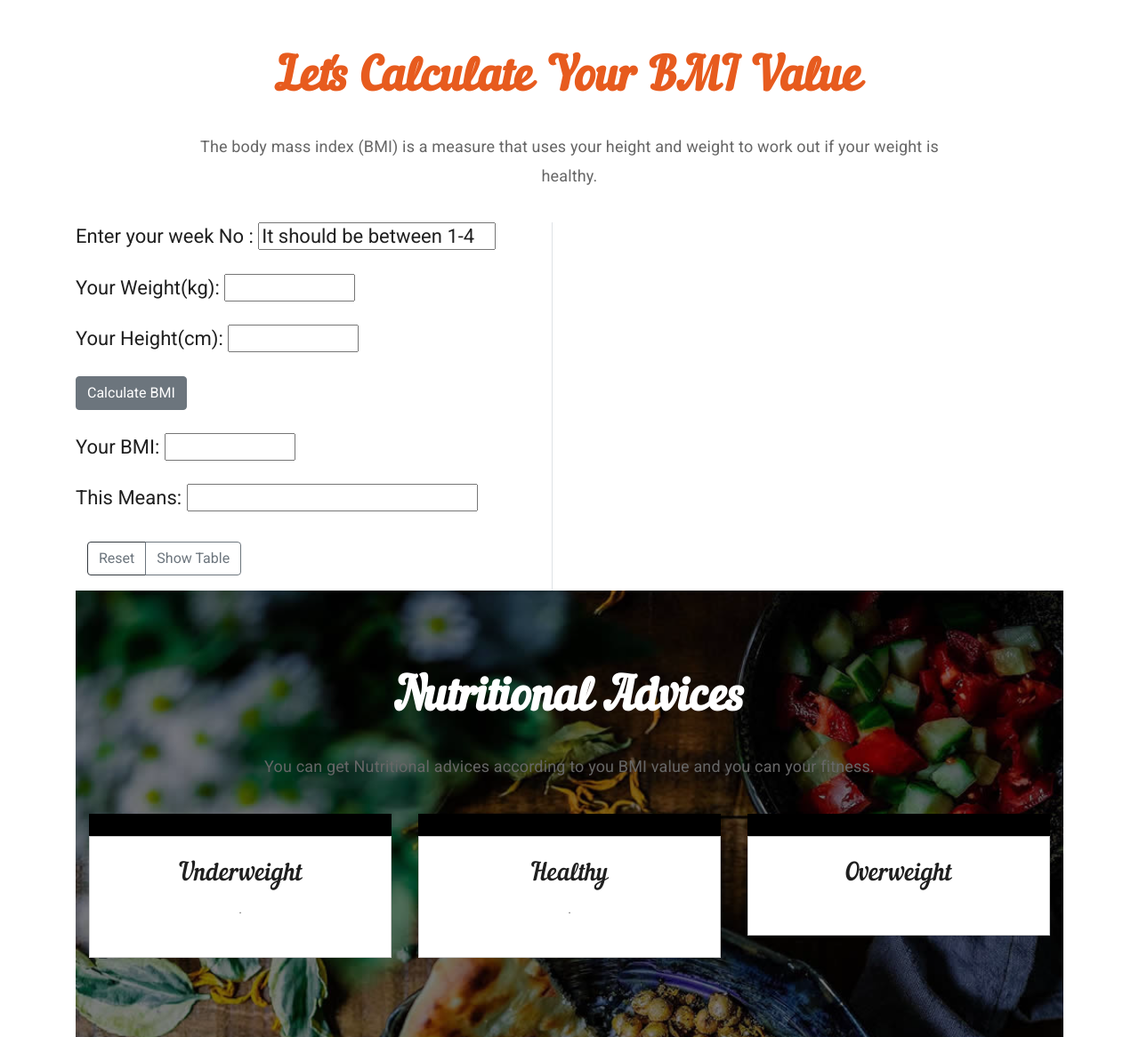
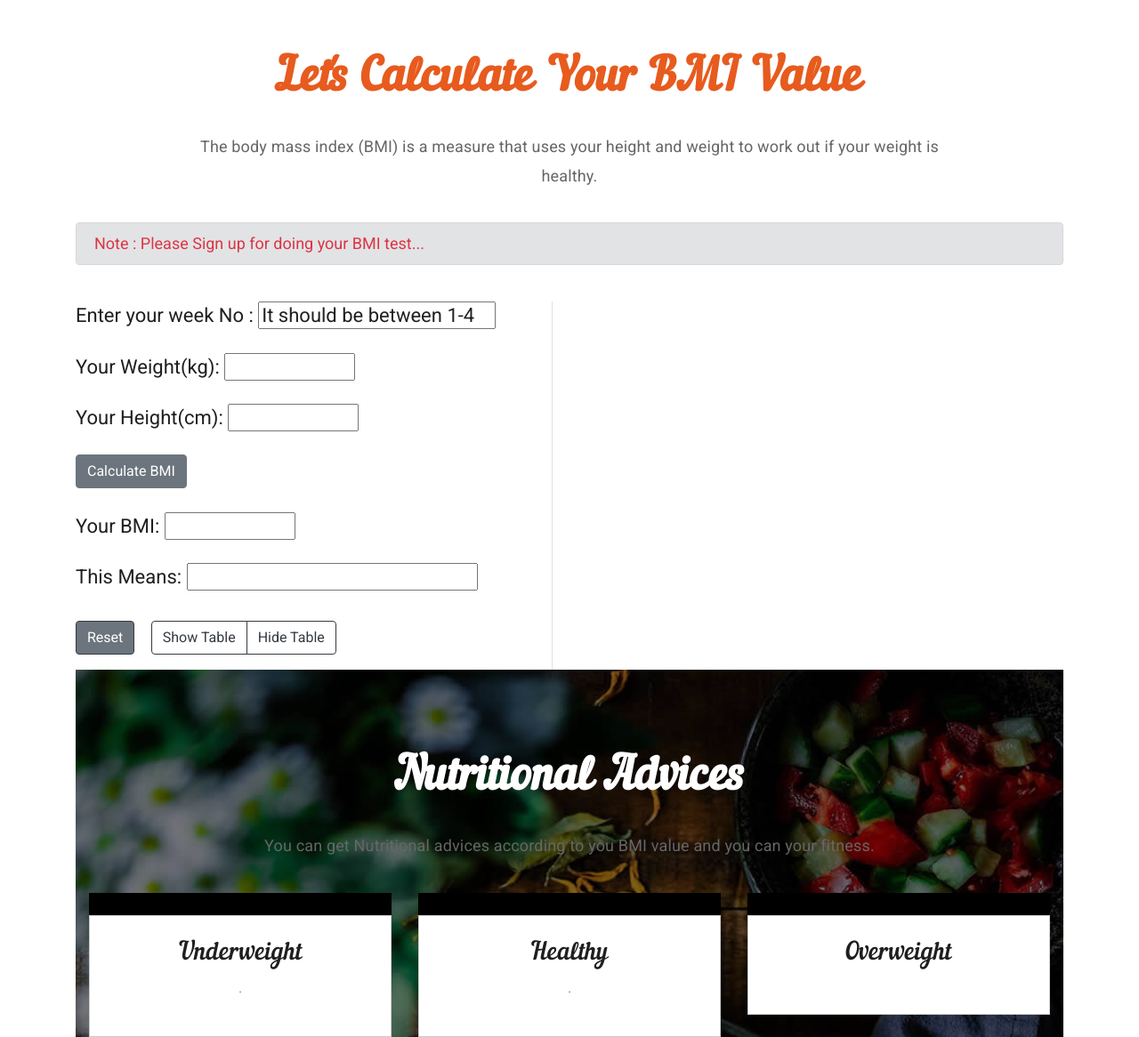
Before and after one commit to Hashininirasha/Maintain-your-fitness-due-to-COVID-19-and-stay-at-home, a PHP site: page /index.php in a window 1280 px wide. Shown: the part 2079-3245 px from the top of the page at 89% size. Run offline with PHP 8.4, Linux system fonts and the light colour scheme; the visitor is signed in with stand-in values (Sample User, id 1); a stand-in replaces the project's code that opens the database connection; some web fonts are replaced.

Commit message:
Update index.php

```diff
--- a/index.php
+++ b/index.php
@@ -297,7 +297,7 @@ People can't go out to meet his or her Doctor to get nutritional advice. Sometim
 						</script>
                    <?php
 
-                        if (isset($_POST['btnbmi']) && isset($_POST['week'])&& isset($_POST['bmi']) &&  isset($user_email) && is_null($user_email)==false) {
+                        if (isset($_POST['btnbmi']) && isset($_POST['week'])&& isset($_POST['bmi']) && isset($user_email) && is_null($user_email)==false) {
                             $i=$_POST['week'];
                             $bmi=$_POST['bmi'];
                             $w2="no";
@@ -350,7 +350,14 @@ People can't go out to meet his or her Doctor to get nutritional advice. Sometim
 }
 
                    }
+                  else if(isset($user_email) && is_null($user_email)==false){
+                        echo "<h3 class='alert alert-secondary text-danger'>Note : Please Sign up for doing your BMI test...</h3></br>";
+                   }
 
+                  else{
+                     echo "Somethong went wrong";
+
+                  }
                    ?>
                 <div class="row">
                     <div class="col-sm-6 order-sm-first">
@@ -361,14 +368,20 @@ People can't go out to meet his or her Doctor to get nutritional advice. Sometim
 						<input class="btn btn-md btn-secondary" type="submit" name="btnbmi" value="Calculate BMI" onClick="calculateBmi()"><br /><br>
 						Your BMI: <input type="text" name="bmi" size="10"><br /><br>
 						This Means: <input type="text" name="meaning" size="25"><br /><br>
-						 <div class="btn btn-group">
-                                                <input class="btn btn-md  border-dark btn-outline-secondary" type="reset" value="Reset" />
-                                                <input class="btn btn-md btn-outline-secondary" name="show" type="submit" value="Show Table" />
-                                                 </div></h2>
+                        <input class="btn btn-md  border-dark btn-secondary" type="reset" value="Reset" />
+                        <div class="btn btn-group">
+
+                            <input class="btn btn-md btn-outline-dark" name="show" type="submit" value="Show Table" />
+                            <input class="btn btn-md btn-outline-dark" name="hide" type="submit" value="Hide Table" />
+
+
+                        </div>
+						</h2>
+
 						</form>
                    </div>
                   <div class="col-sm order-sm-last">
-                   <?php
+                  <?php
                 if (isset($_POST['show']) &&  isset($user_email) && is_null($user_email)==false) {
                     $sql="SELECT * from check_bmi";
                     $stmt=$pdo ->prepare($sql);
@@ -407,6 +420,10 @@ People can't go out to meet his or her Doctor to get nutritional advice. Sometim
                         }
 
                     }
+                    }
+
+                    if (isset($_POST['hide']) &&  isset($user_email) && is_null($user_email)==false) {
+                        echo " ";
                     }
 
                         ?>
```
